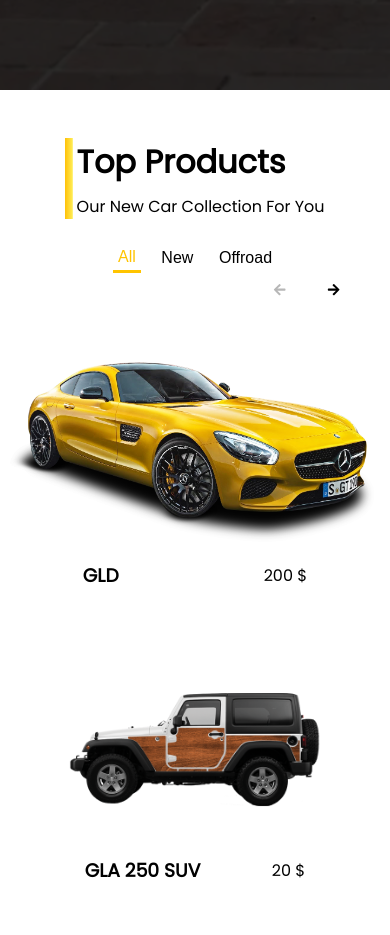
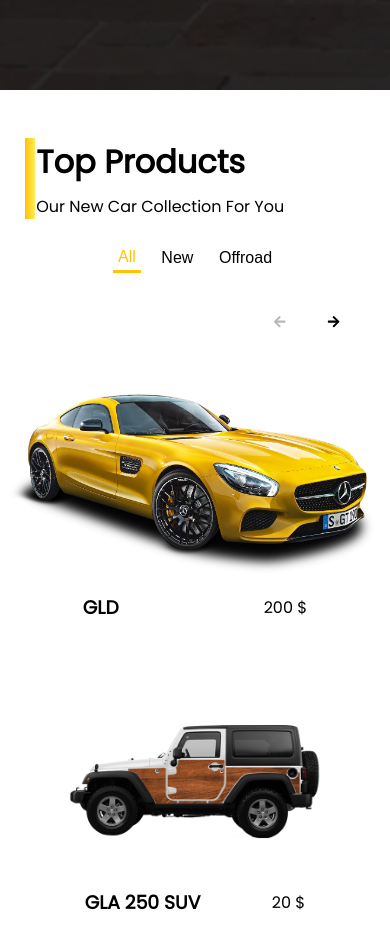
Before and after one commit to ayoubakbartabar/car-online-shop, a React (Vite) app: page / in a window 390 px wide. Shown: the part 1620-2555 px from the top of the page. Built offline with nearby package versions, Linux system fonts and the light colour scheme.

Commit message:
Update TopProduct.css

```diff
--- a/src/assets/components/TopProduct/TopProduct.css
+++ b/src/assets/components/TopProduct/TopProduct.css
@@ -108,12 +108,20 @@
 /* ////////////////// */
 @media (max-width: 450px) {
   .top-product-header {
+         display: flex;
+        flex-direction: column;
+        justify-content: center;
+        align-items: stretch;
+        gap: 1.5rem;
+        padding: 0 15px;
+    margin-bottom: 2rem;
+  }
+  .top-product-filter-product-container {
     display: flex;
-    flex-direction: column;
-    justify-content: center;
+    flex-direction: row;
     align-items: center;
-    gap: 1.5rem;
-    padding: 0 15px;
+    justify-content: space-between;
+    gap: 1rem;
   }
 }
 
```
